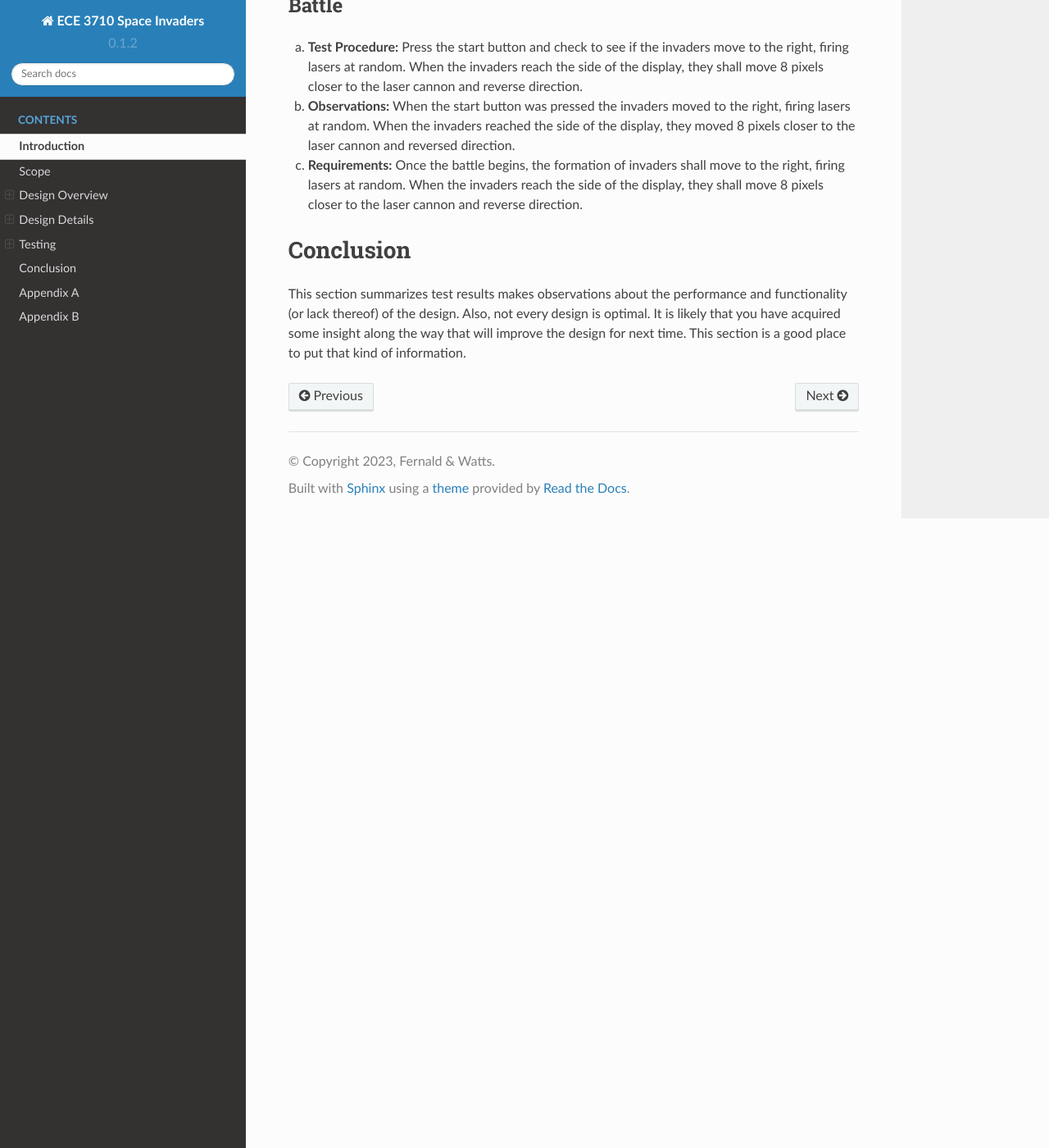
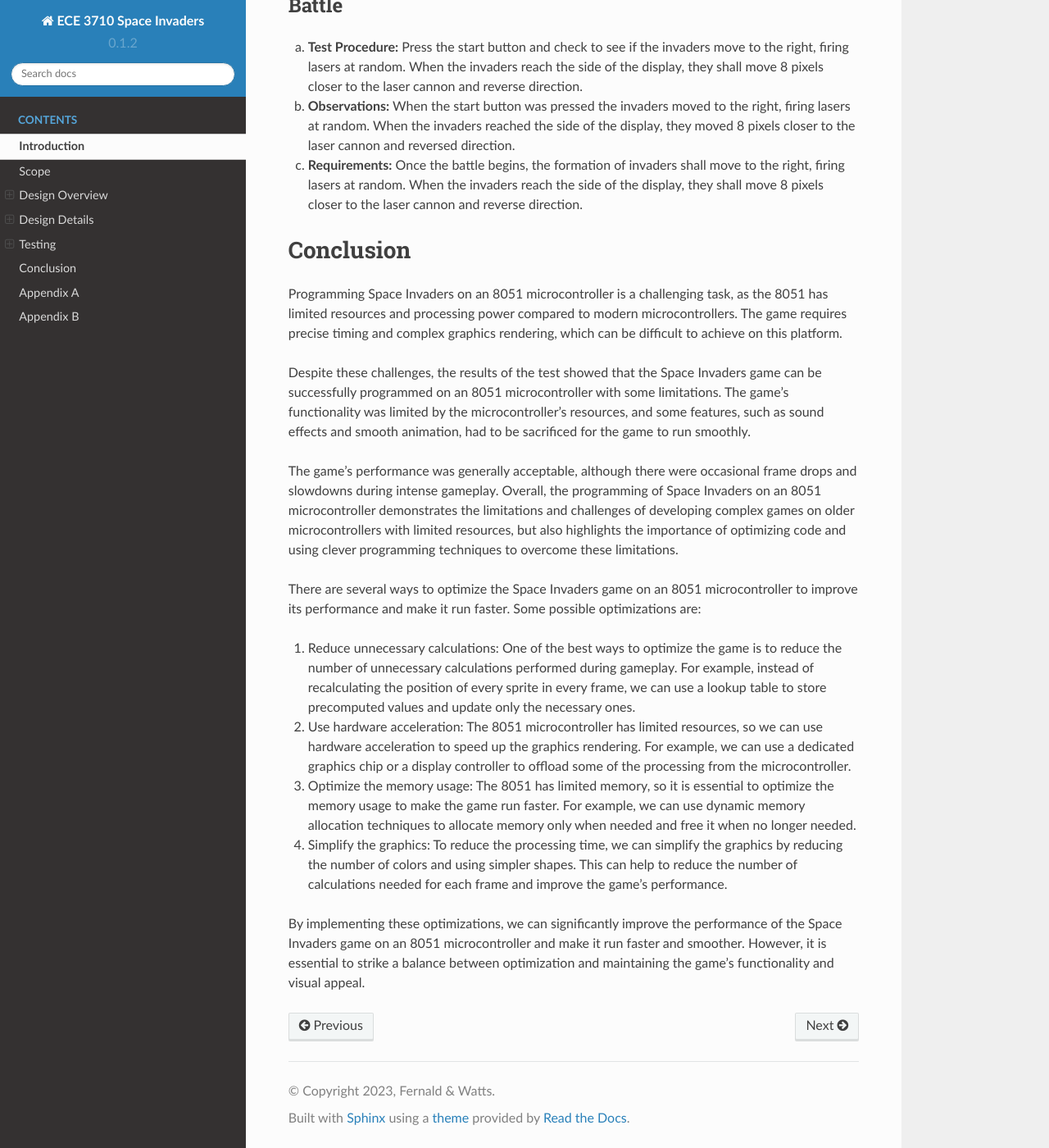
Before and after one commit to wattsjake/ece3710-notes, a Sphinx documentation site: the page built from docs/source/project.rst, in a window 1280 px wide and 1400 px high, scrolled down 20682 px. Shown: the whole window at 82% size. Built offline with Sphinx 7.4.7 and the Read the Docs theme 2.0.0, drawn with Linux system fonts in a browser that asks for light colours.

Commit message:
added conclusion

```diff
--- a/docs/source/conf.py
+++ b/docs/source/conf.py
@@ -6,7 +6,7 @@ project = 'ECE 3710 Space Invaders'
 copyright = '2023, Fernald & Watts'
 author = 'Fernald & Watts'
 
-release = '1.13'
+release = '1.14'
 version = '0.1.2'
 
 # -- General configuration
--- a/docs/source/project.rst
+++ b/docs/source/project.rst
@@ -843,7 +843,20 @@ Conclusion
 ==========
 .. _conclusion:
 
-This section summarizes test results makes observations about the performance and
-functionality (or lack thereof) of the design. Also, not every design is optimal. It is
-likely that you have acquired some insight along the way that will improve the design
-for next time. This section is a good place to put that kind of information.
+Programming Space Invaders on an 8051 microcontroller is a challenging task, as the 8051 has limited resources and processing power compared to modern microcontrollers. The game requires precise timing and complex graphics rendering, which can be difficult to achieve on this platform.
+
+Despite these challenges, the results of the test showed that the Space Invaders game can be successfully programmed on an 8051 microcontroller with some limitations. The game's functionality was limited by the microcontroller's resources, and some features, such as sound effects and smooth animation, had to be sacrificed for the game to run smoothly.
+
+The game's performance was generally acceptable, although there were occasional frame drops and slowdowns during intense gameplay. Overall, the programming of Space Invaders on an 8051 microcontroller demonstrates the limitations and challenges of developing complex games on older microcontrollers with limited resources, but also highlights the importance of optimizing code and using clever programming techniques to overcome these limitations.
+
+There are several ways to optimize the Space Invaders game on an 8051 microcontroller to improve its performance and make it run faster. Some possible optimizations are:
+
+1. Reduce unnecessary calculations: One of the best ways to optimize the game is to reduce the number of unnecessary calculations performed during gameplay. For example, instead of recalculating the position of every sprite in every frame, we can use a lookup table to store precomputed values and update only the necessary ones.
+
+2. Use hardware acceleration: The 8051 microcontroller has limited resources, so we can use hardware acceleration to speed up the graphics rendering. For example, we can use a dedicated graphics chip or a display controller to offload some of the processing from the microcontroller.
+
+3. Optimize the memory usage: The 8051 has limited memory, so it is essential to optimize the memory usage to make the game run faster. For example, we can use dynamic memory allocation techniques to allocate memory only when needed and free it when no longer needed.
+
+4. Simplify the graphics: To reduce the processing time, we can simplify the graphics by reducing the number of colors and using simpler shapes. This can help to reduce the number of calculations needed for each frame and improve the game's performance.
+
+By implementing these optimizations, we can significantly improve the performance of the Space Invaders game on an 8051 microcontroller and make it run faster and smoother. However, it is essential to strike a balance between optimization and maintaining the game's functionality and visual appeal.
```
